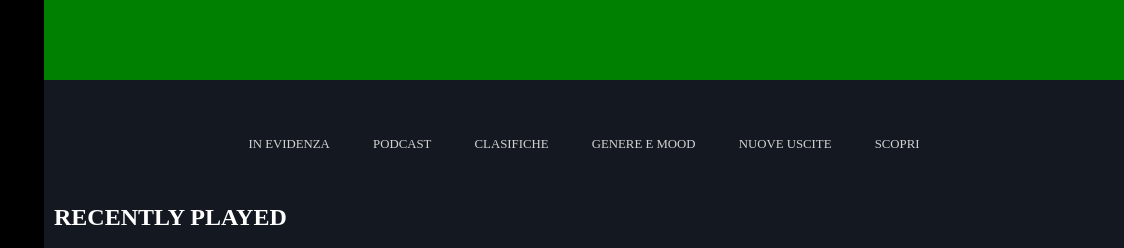
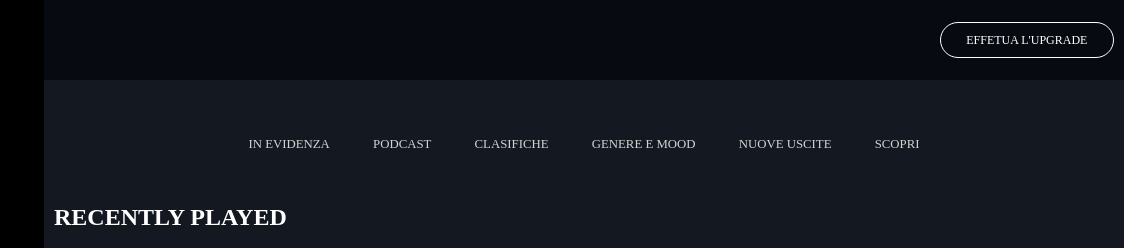
Before and after one commit to torone89/html-css-spotifyweb, a plain HTML site: page index.html in a window 1280 px wide. Shown: the top 248 px of the page, 156-1280 px from the left. Drawn offline with Linux system fonts and the light colour scheme; files whose address does not match are found by name.

Commit message:
complete heade

```diff
--- a/css/style.css
+++ b/css/style.css
@@ -20,11 +20,12 @@ Main #141921 */
     height: calc(100vh - 100px);
     position: relative;
 
+
 }
 
 footer {
     height: 100px;
-    background-color: #272727
+    background-color: #272727;
 }
 
 
@@ -47,7 +48,7 @@ main {
 }
 
 header {
-    background-color: green;
+    background-color: #080a11;
     position: fixed;
     height: 80px;
     top: 0;
@@ -103,6 +104,30 @@ hr {
 /* Header */
 
 
+.btn {
+    background-color: transparent;
+    padding: 0.6rem 1.6rem;
+    border: 1px white solid;
+    color: white;
+    margin-right: 10px;
+    border-radius: 30px;
+
+
+
+}
+
+.flex-position a {
+    text-decoration: none;
+    font-size: 12px;
+}
+
+.flex-position {
+    display: flex;
+    justify-content: flex-end;
+    align-items: center;
+    height: 100%;
+
+}
 
 /* *************************/
 /* Main */
--- a/index.html
+++ b/index.html
@@ -221,8 +221,9 @@
         <main>
             <header>
 
-
-
+                <div class="flex-position">
+                    <a class="btn" href="#">EFFETUA L'UPGRADE</a>
+                </div>
             </header>
 
 
```
